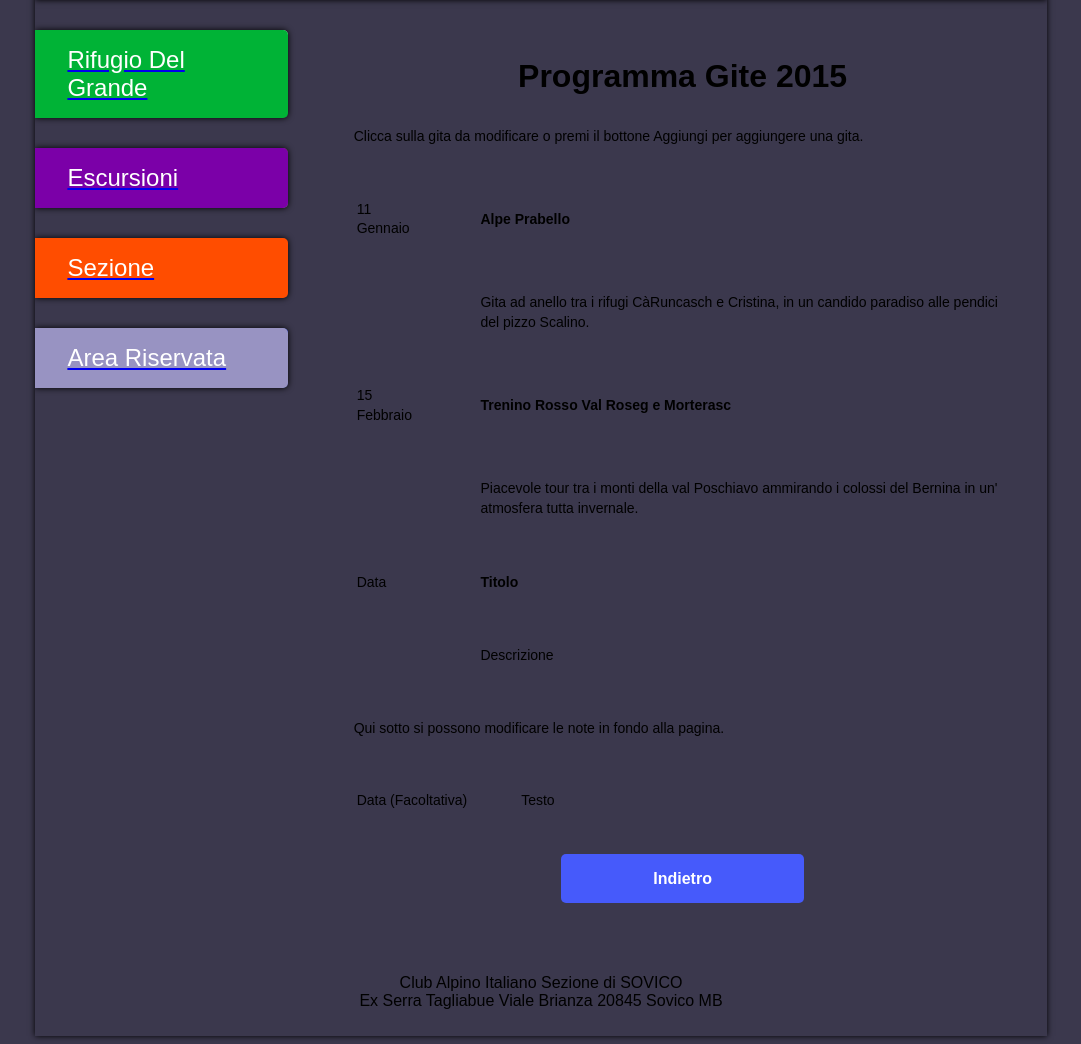
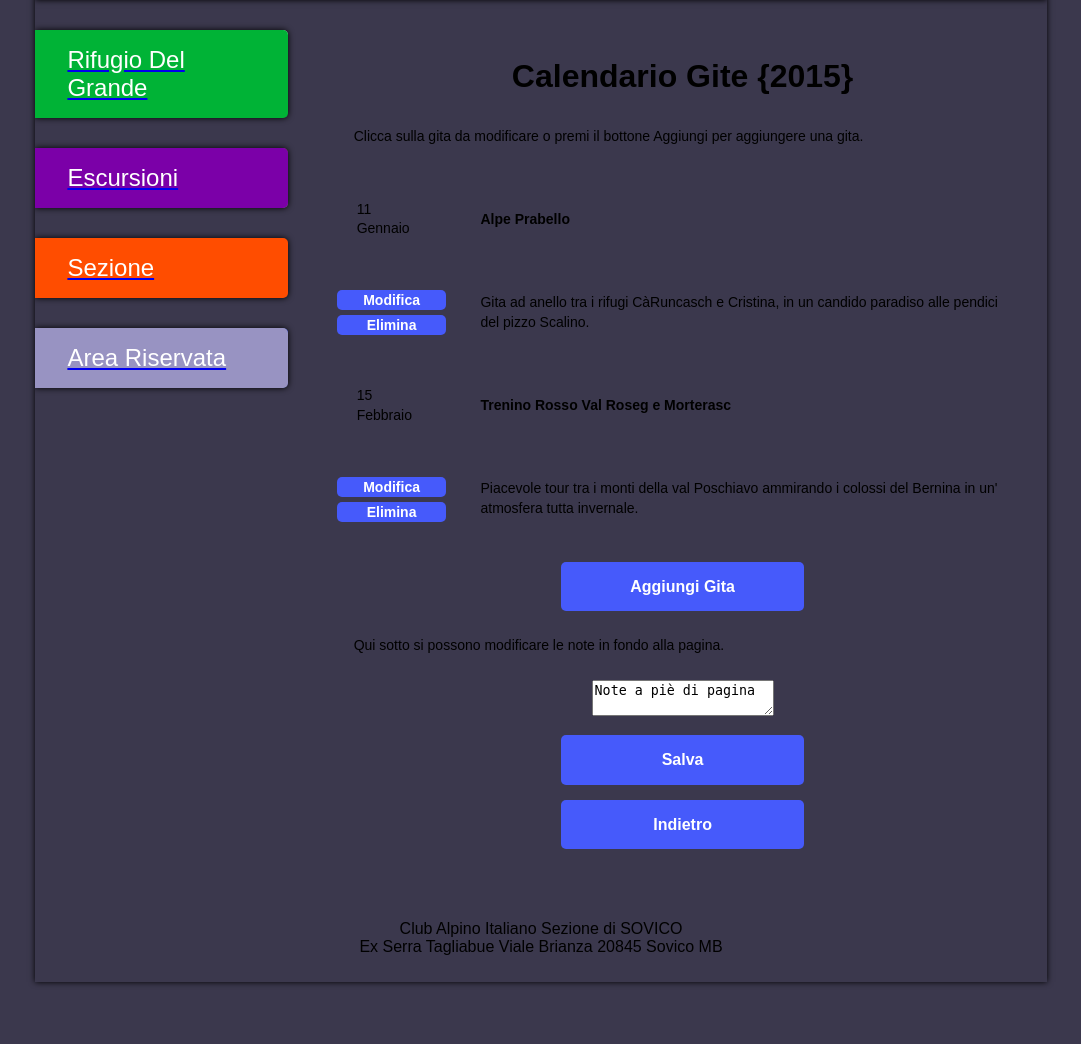
Before and after one commit to ZanSara/caisovico, a Flask app: template templates/web-res-manage-calendario.html in a window 1280 px wide. Shown: the part 213-1257 px from the top of the page, without its empty margins (99-1180 px from the left). After the commit the page ends 1198 px from the top, so only its background shows below. Run offline with Flask 2, Linux system fonts and the light colour scheme; the template is opened without the code that fills it, so the values that code supplies are empty; parts of the project's set-up code (start-up, migrations or seed data) failed here and were passed over; some libraries are stand-ins or nearby versions.

Commit message:
began building calendar page

```diff
--- a/static/css/dialog_box.css
+++ b/static/css/dialog_box.css
@@ -20,7 +20,7 @@ float:right;
 margin:5px;
 height:11px;
 width:11px;
-background:url(/static/images/postit-images/dialog_close.gif) no-repeat
+background:url(/static/images/dialog_close.gif) no-repeat
 }
 
 /* The actual popup */
--- a/static/css/style-general.css
+++ b/static/css/style-general.css
@@ -283,3 +283,24 @@ body{
 }
 .buttonstyle:hover{
   background-color: #6495ED;
+}
+.s-buttonstyle{
+    display:block;
+    font-size:14px;
+    color: #FFFFFF;
+    font-weight:bold;
+    line-height:100%;
+    text-decoration: none;
+    font-family: arial, verdana, sans-serif;
+    text-align: center;
+    background-color: #465AFB;
+    padding: 3px;
+    margin: 5px;
+    border: none;
+      -webkit-border-radius: 5px;
+      -moz-border-radius: 5px;
+      border-radius: 5px;
+}
+.s-buttonstyle:hover{
+  background-color: #6495ED;
+}
--- a/templates/web-res-manage-calendario.html
+++ b/templates/web-res-manage-calendario.html
@@ -2,9 +2,12 @@
 
 {% block body %}
 <div class="text">
-  <h1>Programma Gite 2015</h1>
+  <h1>Calendario Gite {2015}</h1>
+
+	<div class="boxup">
   <p>Clicca sulla gita da modificare o premi il bottone Aggiungi  per aggiungere una gita.</p>
 
+  <form method=POST enctype=multipart/form-data>
   <table class="calend">
 	<tbody>
 
@@ -13,7 +16,7 @@
 	    <td><p><b>Alpe Prabello</b></p></td>
 	  </tr>
 	  <tr>
-	    <td></td>
+		<td><a class="tbl-btn s-buttonstyle" href="calendario/edit{1}">Modifica</a><a class="tbl-btn s-btn-del s-buttonstyle" href="calendario/delete{1}">Elimina</a></td>
 	    <td><p>Gita ad anello tra i rifugi CàRuncasch e Cristina, in un candido paradiso alle pendici del pizzo Scalino.</p></td>
 	  </tr>
 
@@ -22,33 +25,25 @@
 	    <td><p><b>Trenino Rosso Val Roseg e Morterasc</b></p></td>
 	  </tr>
 	  <tr>
-	    <td></td>
+		<td><a class="tbl-btn s-buttonstyle" href="calendario/edit{2}">Modifica</a><a class="tbl-btn s-btn-del s-buttonstyle" href="calendario/delete{2}">Elimina</a></td>
 	    <td><p>Piacevole tour tra i monti della val Poschiavo ammirando i colossi del Bernina in un' atmosfera tutta invernale.</p></td>
-	  </tr>
-
-	  <tr>
-	    <td><p>Data</p></td>
-	    <td><p><b>Titolo</b></p></td>
-	  </tr>
-	  <tr>
-	    <td></td>
-	    <td><p>Descrizione</p></td>
 	  </tr>
 
 	</tbody>
       </table>
 
+	<a class="btn-upload buttonstyle" href="calendario/add">Aggiungi Gita</a>
+
       <p>Qui sotto si possono modificare le note in fondo alla pagina.</p>
 
-     <table  class="calend">
-	<tbody>
-	  <tr>
-	    <td><p>Data (Facoltativa)</p></td>
-	    <td><p>Testo</p></td>
-	  </tr>
-	</tbody>
-  </table>
+     <div style="text-align:center;">
+		<textarea class='textfield' type="text" name='testo' placeholder="Testo...">Note a piè di pagina</textarea><br>
+        <a class="buttonstyle" href="calendario/save">Salva</a>
+	  </div>
 
+
+	</form>
+	</div>
    <a href='/pannello/area-riservata' class='btn-back buttonstyle'>Indietro</a>
 
 </div>
```
Also changed, not shown: static/css/style-webmaster.css (+36 -24 lines), static/images/dialog_close.gif (added).
